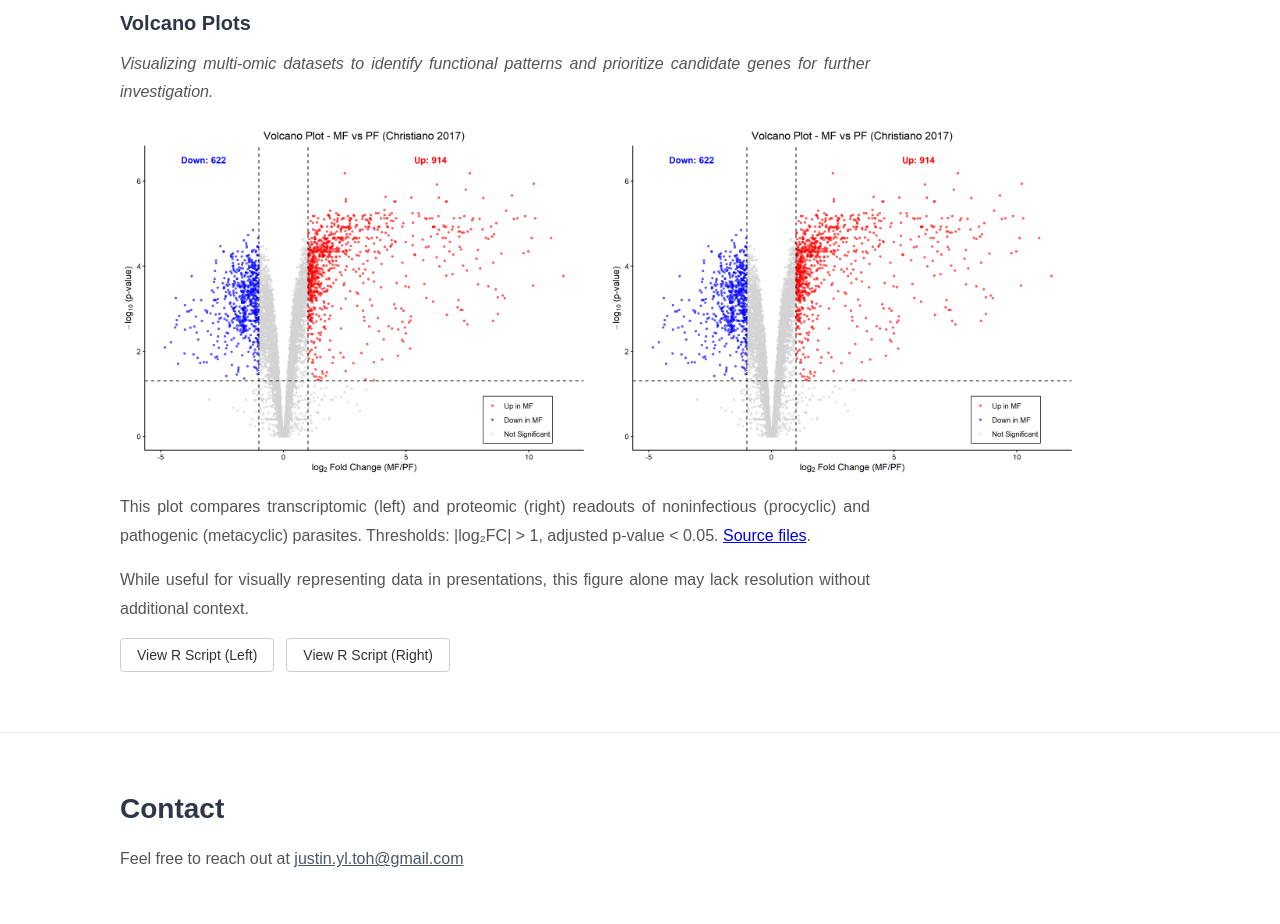
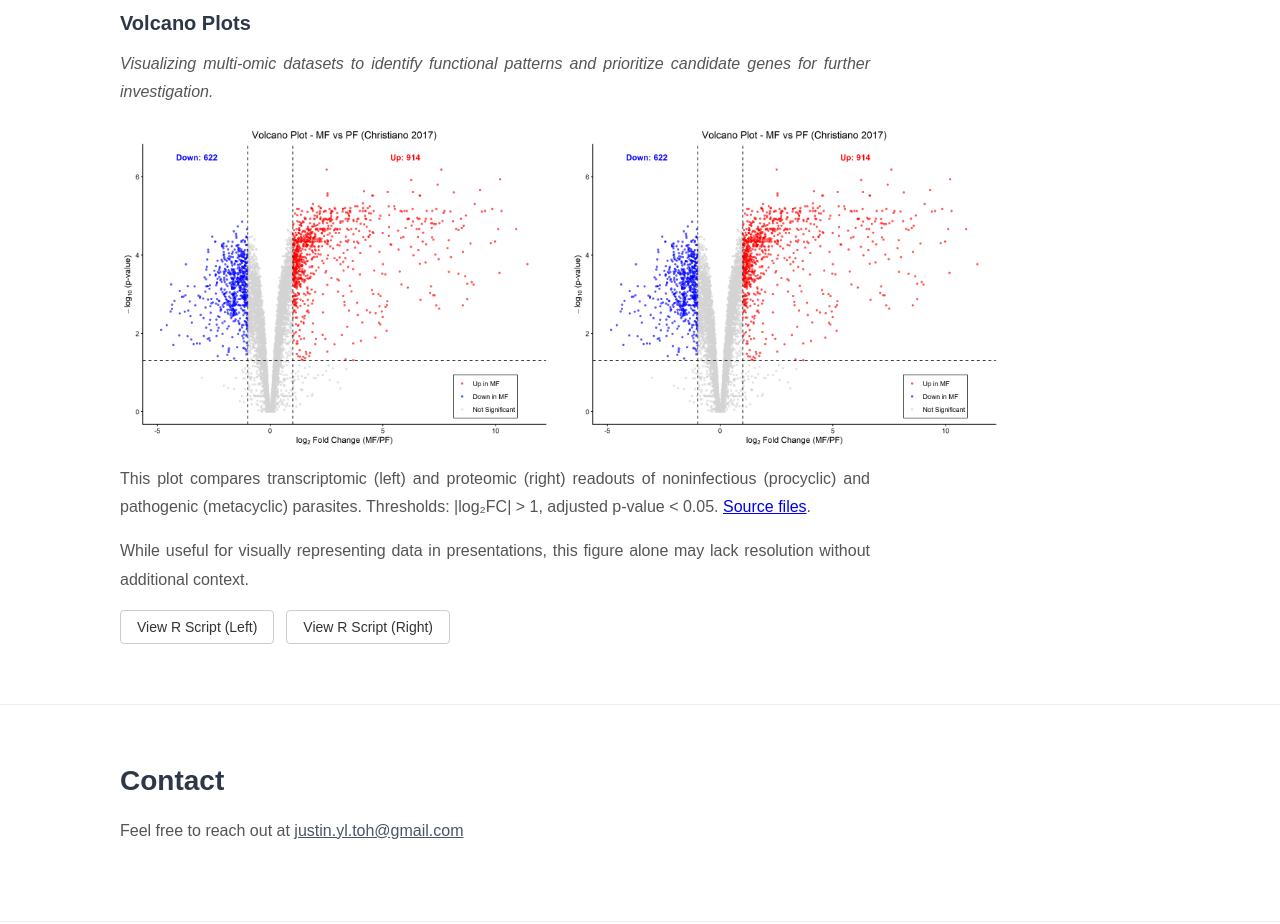
Before and after one commit to justinyltoh-byte/justinyltoh-byte.github.io, a plain HTML site: page index.html in a window 1280 px wide. Shown: the part 860-1784 px from the top of the page. Drawn offline with Linux system fonts and the light colour scheme.

Commit message:
Update index.html

```diff
--- a/index.html
+++ b/index.html
@@ -82,9 +82,9 @@
     <p><em>Visualizing multi-omic datasets to identify functional patterns and prioritize candidate genes for further investigation.</em></p>
 
     <!-- Two volcano plots side by side -->
-    <div style="display: flex; gap: 20px; margin-top: 20px;">
-      <img src="images/volcano_plot_MF_vs_PF_2017.png" alt="Transcriptomics volcano plot" style="width: 45%;">
-      <img src="images/volcano_plot_MF_vs_PF_2017.png" alt="Proteomics volcano plot" style="width: 45%;">
+   <div style="display: flex; gap: 20px; margin-top: 20px; max-width: 900px;">
+      <img src="images/volcano_plot_MF_vs_PF_2017.png" alt="Transcriptomics volcano plot" style="width: 50%; max-width: 430px;">
+      <img src="images/volcano_plot_MF_vs_PF_2017.png" alt="Proteomics volcano plot" style="width: 50%; max-width: 430px;">
     </div>
 
     <!-- Caption -->
```
